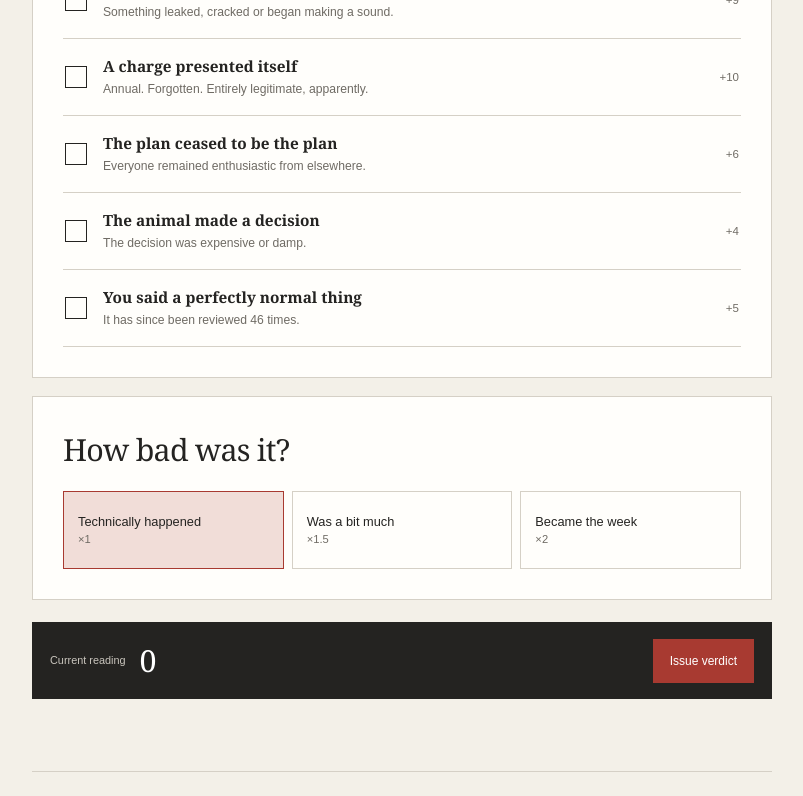
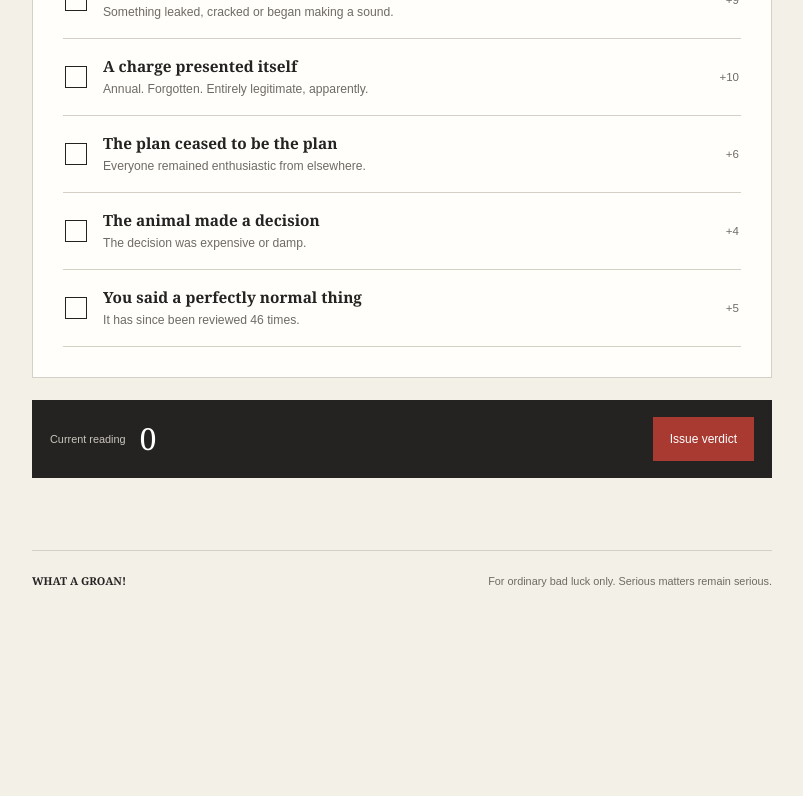
Before and after one commit to SamOBrienOlinger/what-a-groan, a Next.js app: page / in a window 1280 px wide. Shown: the part 890-1686 px from the top of the page, without its empty margins (238-1041 px from the left). After the commit the page ends 1533 px from the top, so only its background shows below. Built offline with nearby package versions, Linux system fonts and the light colour scheme.

Commit message:
Add per-item severity scoring

```diff
--- a/app/globals.css
+++ b/app/globals.css
@@ -219,9 +219,62 @@ h1 {
   font-variant-numeric: tabular-nums;
 }
 
-.detail-field {
-  padding: 0 2px 18px 38px;
+.item-assessment { padding-bottom: 18px; }
+
+.item-severity {
+  border: 0;
+  margin: 0;
+  padding: 0 2px 16px 38px;
 }
+
+.item-severity legend {
+  font-size: 0.7rem;
+  font-weight: 700;
+  margin-bottom: 7px;
+}
+
+.severity-options {
+  display: grid;
+  gap: 6px;
+  grid-template-columns: repeat(3, minmax(0, 1fr));
+}
+
+.severity-options label {
+  align-items: flex-start;
+  border: 1px solid var(--line);
+  cursor: pointer;
+  display: flex;
+  flex-direction: column;
+  justify-content: center;
+  min-height: 60px;
+  padding: 8px 9px;
+}
+
+.severity-options label:hover { border-color: var(--ink); }
+
+.severity-options label.is-selected {
+  background: var(--accent-soft);
+  border-color: var(--accent);
+}
+
+.severity-options input {
+  opacity: 0;
+  pointer-events: none;
+  position: absolute;
+}
+
+.severity-options span {
+  font-size: 0.7rem;
+  line-height: 1.25;
+}
+
+.severity-options small {
+  color: var(--muted);
+  font-size: 0.64rem;
+  margin-top: 4px;
+}
+
+.detail-field { padding: 0 2px 0 38px; }
 
 .detail-field label {
   align-items: baseline;
@@ -258,45 +311,6 @@ h1 {
   font-size: 0.64rem;
   line-height: 1.4;
   margin: 7px 0 0;
-}
-
-.intensity-options {
-  border: 0;
-  display: grid;
-  gap: 8px;
-  grid-template-columns: 1fr;
-  margin: 0;
-  padding: 0;
-}
-
-.intensity-options label {
-  align-items: center;
-  border: 1px solid var(--line);
-  cursor: pointer;
-  display: flex;
-  justify-content: space-between;
-  min-height: 52px;
-  padding: 0 14px;
-}
-
-.intensity-options label:hover { border-color: var(--ink); }
-
-.intensity-options label.is-selected {
-  background: var(--accent-soft);
-  border-color: var(--accent);
-}
-
-.intensity-options input {
-  opacity: 0;
-  pointer-events: none;
-  position: absolute;
-}
-
-.intensity-options span { font-size: 0.8rem; }
-
-.intensity-options small {
-  color: var(--muted);
-  font-size: 0.7rem;
 }
 
 .decision-bar {
@@ -428,23 +442,13 @@ footer span {
 
 footer p { margin: 0; }
 
-@media (min-width: 620px) {
-  .intensity-options { grid-template-columns: repeat(3, 1fr); }
-
-  .intensity-options label {
-    align-items: flex-start;
-    flex-direction: column;
-    justify-content: center;
-    min-height: 78px;
-  }
-}
-
 @media (max-width: 520px) {
   .site-header > span { display: none; }
   .page-shell { padding-top: 48px; }
   .intro { margin-bottom: 40px; }
   .mishap-row { min-height: 82px; }
   .mishap-copy small { max-width: 240px; }
+  .item-severity,
   .detail-field { padding-left: 0; }
   .decision-bar { align-items: stretch; }
   .decision-bar > div { align-items: flex-start; flex-direction: column; gap: 2px; }
--- a/app/page.tsx
+++ b/app/page.tsx
@@ -1,7 +1,11 @@
 "use client";
 
 import { useEffect, useMemo, useState } from "react";
-import { maximumWordingPoints, negativeWordScore } from "./scoring";
+import {
+  maximumWordingPoints,
+  mishapScore,
+  negativeWordScore,
+} from "./scoring";
 
 type Mishap = {
   id: string;
@@ -62,9 +66,9 @@ const mishaps: Mishap[] = [
 ];
 
 const multipliers = [
-  { label: "Technically happened", value: 1 },
+  { label: "As recorded", value: 1 },
   { label: "Was a bit much", value: 1.5 },
-  { label: "Became the week", value: 2 },
+  { label: "Entirely the point", value: 2 },
 ];
 
 function verdictFor(score: number) {
@@ -110,7 +114,7 @@ function verdictFor(score: number) {
 export default function Home() {
   const [selected, setSelected] = useState<string[]>([]);
   const [details, setDetails] = useState<Record<string, string>>({});
-  const [multiplier, setMultiplier] = useState(1);
+  const [severities, setSeverities] = useState<Record<string, number>>({});
   const [showResult, setShowResult] = useState(false);
   const [bestScore, setBestScore] = useState(0);
   const [shareLabel, setShareLabel] = useState("Share finding");
@@ -124,20 +128,22 @@ export default function Home() {
     return () => window.cancelAnimationFrame(frame);
   }, []);
 
-  const evidenceScore = useMemo(
+  const score = useMemo(
     () =>
       mishaps
         .filter((mishap) => selected.includes(mishap.id))
         .reduce(
           (total, mishap) =>
             total +
-            mishap.points +
-            negativeWordScore(details[mishap.id] ?? ""),
+            mishapScore(
+              mishap.points,
+              details[mishap.id] ?? "",
+              severities[mishap.id] ?? 1,
+            ),
           0,
         ),
-    [details, selected],
+    [details, selected, severities],
   );
-  const score = Math.round(evidenceScore * multiplier);
   const verdict = verdictFor(score);
 
   function toggleMishap(id: string) {
@@ -166,7 +172,7 @@ export default function Home() {
   function resetGame() {
     setSelected([]);
     setDetails({});
-    setMultiplier(1);
+    setSeverities({});
     setShowResult(false);
     setShareLabel("Share finding");
     window.scrollTo({ top: 0, behavior: "smooth" });
@@ -212,14 +218,20 @@ export default function Home() {
             <span>{selected.length} selected</span>
           </div>
           <p className="scoring-note">
-            Add details if required. Gloomy vocabulary attracts a modest
-            surcharge, assessed locally by the computer.
+            Assess each selected inconvenience separately. Details are optional;
+            gloomy vocabulary attracts a modest local surcharge.
           </p>
 
           <div className="mishap-list">
             {mishaps.map((mishap) => {
               const active = selected.includes(mishap.id);
               const wordingPoints = negativeWordScore(details[mishap.id] ?? "");
+              const severity = severities[mishap.id] ?? 1;
+              const currentItemScore = mishapScore(
+                mishap.points,
+                details[mishap.id] ?? "",
+                severity,
+              );
               return (
                 <div
                   className={`mishap-item${active ? " is-selected" : ""}`}
@@ -238,10 +250,41 @@ export default function Home() {
                       <strong>{mishap.title}</strong>
                       <small>{mishap.detail}</small>
                     </span>
-                    <span className="points">+{mishap.points}</span>
+                    <span className="points">
+                      +{active ? currentItemScore : mishap.points}
+                    </span>
                   </button>
 
                   {active && (
+                    <div className="item-assessment">
+                      <fieldset className="item-severity">
+                        <legend>How bad was it?</legend>
+                        <div className="severity-options">
+                          {multipliers.map((option) => (
+                            <label
+                              className={severity === option.value ? "is-selected" : ""}
+                              key={option.value}
+                            >
+                              <input
+                                type="radio"
+                                name={`severity-${mishap.id}`}
+                                value={option.value}
+                                checked={severity === option.value}
+                                onChange={() => {
+                                  setSeverities((current) => ({
+                                    ...current,
+                                    [mishap.id]: option.value,
+                                  }));
+                                  setShowResult(false);
+                                }}
+                              />
+                              <span>{option.label}</span>
+                              <small>×{option.value}</small>
+                            </label>
+                          ))}
+                        </div>
+                      </fieldset>
+
                       <div className="detail-field">
                         <label htmlFor={`detail-${mishap.id}`}>
                           <span>Optional details</span>
@@ -271,40 +314,12 @@ export default function Home() {
                           Your notes stay in this browser.
                         </p>
                       </div>
+                    </div>
                   )}
                 </div>
               );
             })}
           </div>
-        </section>
-
-        <section className="panel" aria-labelledby="severity-heading">
-          <div className="section-heading">
-            <h2 id="severity-heading">How bad was it?</h2>
-          </div>
-
-          <fieldset className="intensity-options">
-            <legend className="sr-only">Choose an intensity</legend>
-            {multipliers.map((option) => (
-              <label
-                className={multiplier === option.value ? "is-selected" : ""}
-                key={option.value}
-              >
-                <input
-                  type="radio"
-                  name="intensity"
-                  value={option.value}
-                  checked={multiplier === option.value}
-                  onChange={() => {
-                    setMultiplier(option.value);
-                    setShowResult(false);
-                  }}
-                />
-                <span>{option.label}</span>
-                <small>×{option.value}</small>
-              </label>
-            ))}
-          </fieldset>
         </section>
 
         <section className="decision-bar" aria-label="Current score">
--- a/app/scoring.ts
+++ b/app/scoring.ts
@@ -47,3 +47,11 @@ export function negativeWordScore(text: string) {
 
   return Math.min(score, maximumWordingPoints);
 }
+
+export function mishapScore(
+  basePoints: number,
+  detail: string,
+  multiplier: number,
+) {
+  return Math.round((basePoints + negativeWordScore(detail)) * multiplier);
+}
```
Also changed, not shown: 1 other file (tests, documents, lock files or other folders). Lines whose indentation alone changed are shown as unchanged.
